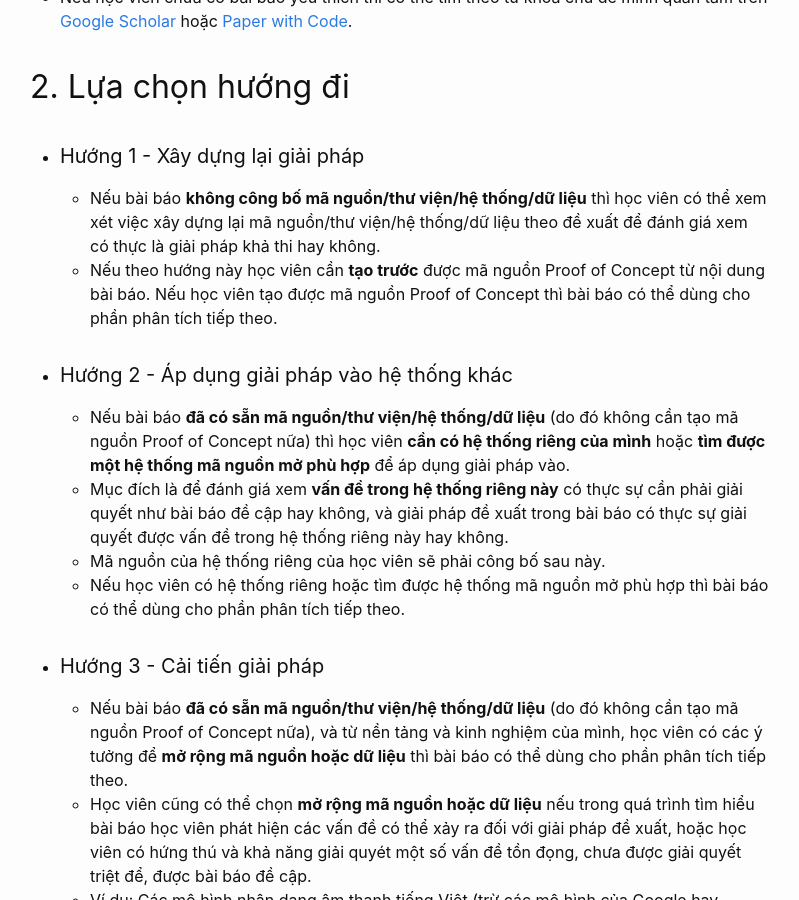
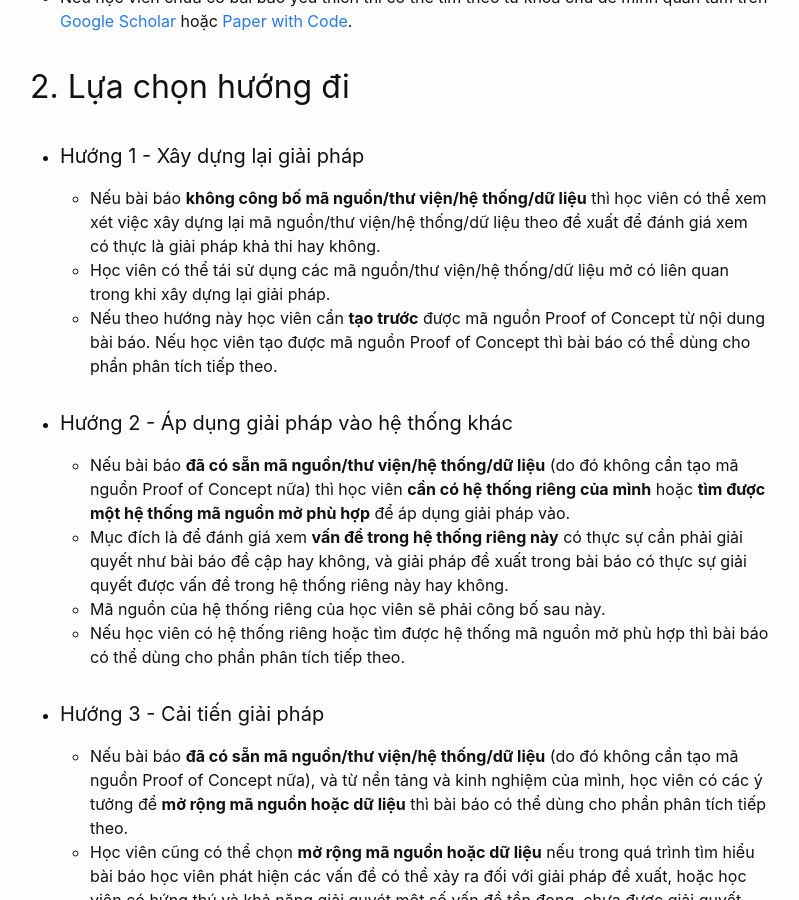
Before and after one commit to ngohuybien/ngohuybien.github.io, a Jekyll site: the page built from _posts/2024-01-22-master-thesis-proposal.md, in a window 1280 px wide and 900 px high, scrolled down 507 px. Shown: the whole window, without its empty margins (240-1039 px from the left). Built offline with Jekyll 4.4.1, drawn with Linux system fonts in a browser that asks for light colours.

Commit message:
Update 2024-01-22-master-thesis-proposal.md

```diff
--- a/_posts/2024-01-22-master-thesis-proposal.md
+++ b/_posts/2024-01-22-master-thesis-proposal.md
@@ -15,6 +15,7 @@
 ## 2. Lựa chọn hướng đi
 * #### Hướng 1 - Xây dựng lại giải pháp
     * Nếu bài báo **không công bố mã nguồn/thư viện/hệ thống/dữ liệu** thì học viên có thể xem xét việc xây dựng lại mã nguồn/thư viện/hệ thống/dữ liệu theo đề xuất để đánh giá xem có thực là giải pháp khả thi hay không.
+    * Học viên có thể tái sử dụng các mã nguồn/thư viện/hệ thống/dữ liệu mở có liên quan trong khi xây dựng lại giải pháp.
     * Nếu theo hướng này học viên cần **tạo trước** được mã nguồn Proof of Concept từ nội dung bài báo. Nếu học viên tạo được mã nguồn Proof of Concept thì bài báo có thể dùng cho phần phân tích tiếp theo.
 * #### Hướng 2 - Áp dụng giải pháp vào hệ thống khác
     * Nếu bài báo **đã có sẵn mã nguồn/thư viện/hệ thống/dữ liệu** (do đó không cần tạo mã nguồn Proof of Concept nữa) thì học viên **cần có hệ thống riêng của mình** hoặc **tìm được một hệ thống mã nguồn mở phù hợp** để áp dụng giải pháp vào.
```
